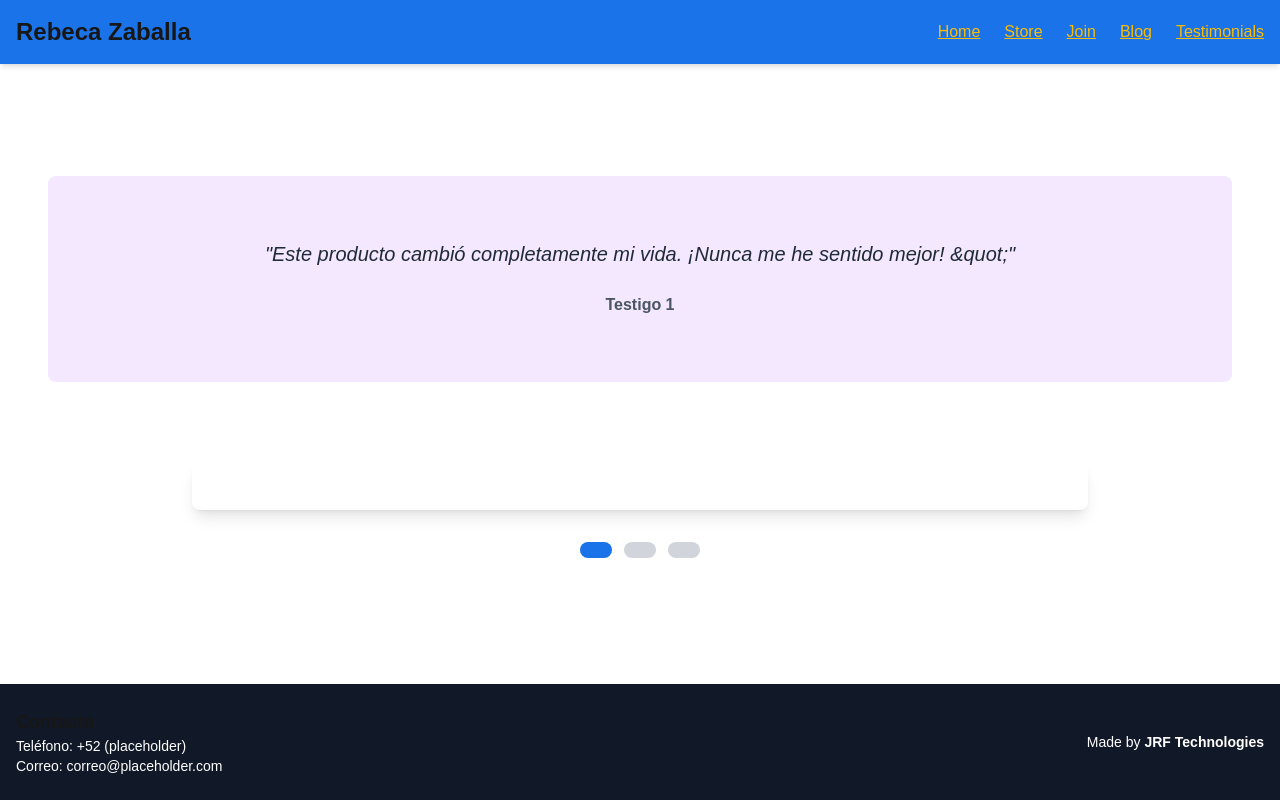
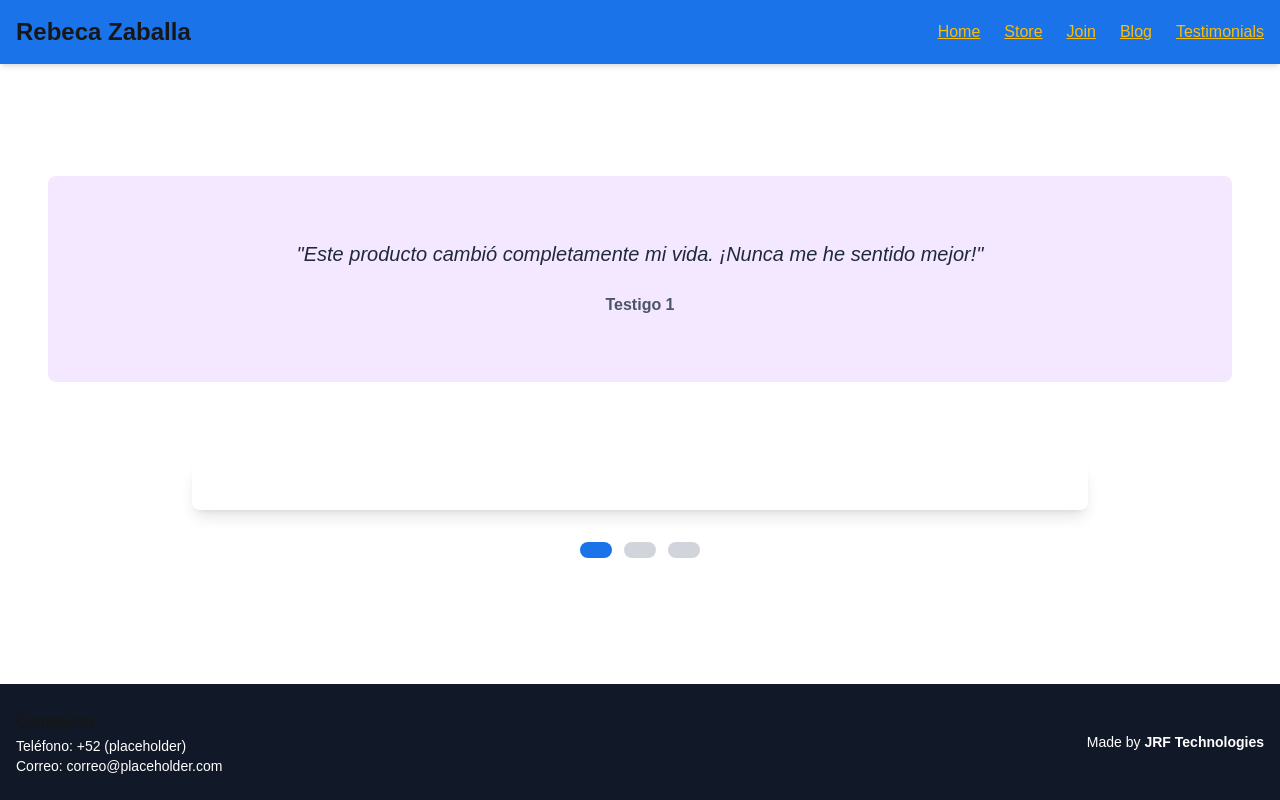
Before and after one commit to TheJRFGitHub/rebecaLandingPage, a Next.js app: page /testimonials in a window 1280 px wide. Built offline with nearby package versions, Linux system fonts and the light colour scheme.

Commit message:
Initial commit - restart Git repository

```diff
--- a/app/testimonials/page.tsx
+++ b/app/testimonials/page.tsx
@@ -6,25 +6,24 @@ export default function Testimonials() {
   const testimonials = [
     {
       id: 1,
-          quote: "Este producto cambió completamente mi vida. ¡Nunca me he sentido mejor! &quot;",
+      quote: `Este producto cambió completamente mi vida. ¡Nunca me he sentido mejor!`,
       author: "Testigo 1",
     },
     {
       id: 2,
-          quote: "Las soluciones de Nikken son un cambio total para el bienestar. Altamente recomendado. &quot;",
+      quote: `Las soluciones de Nikken son un cambio total para el bienestar. Altamente recomendado.`,
       author: "Testigo 2",
     },
     {
       id: 3,
-          quote: "La mejor inversión que he hecho para mi salud. ¡Calidad excepcional! &quot;",
+      quote: `La mejor inversión que he hecho para mi salud. ¡Calidad excepcional!`,
       author: "Testigo 3",
     },
   ];
 
-
   const [current, setCurrent] = useState(0);
 
-  // Automatically transition slides every 50 seconds
+  // Automatically transition slides every 20 seconds
   useEffect(() => {
     const interval = setInterval(() => {
       setCurrent((prev) => (prev + 1) % testimonials.length);
@@ -33,12 +32,11 @@ export default function Testimonials() {
   }, [testimonials.length]);
 
   return (
-    <div className="container mx-auto py-20 text-center"> {/* Added py-12 for extra spacing */}
+    <div className="container mx-auto py-20 text-center"> {/* Added py-20 for extra spacing */}
       {/* Header Section */}
       <div className="bg-purple-100 rounded-lg p-16 mb-20"> {/* Increased padding and margin */}
-
         <blockquote className="text-lg md:text-xl font-medium italic text-gray-800">
-          "{testimonials[current].quote}"
+          &quot;{testimonials[current].quote}&quot;
         </blockquote>
         <p className="mt-6 text-gray-600 font-semibold">
           {testimonials[current].author}
```
Lines whose indentation alone changed are shown as unchanged.
